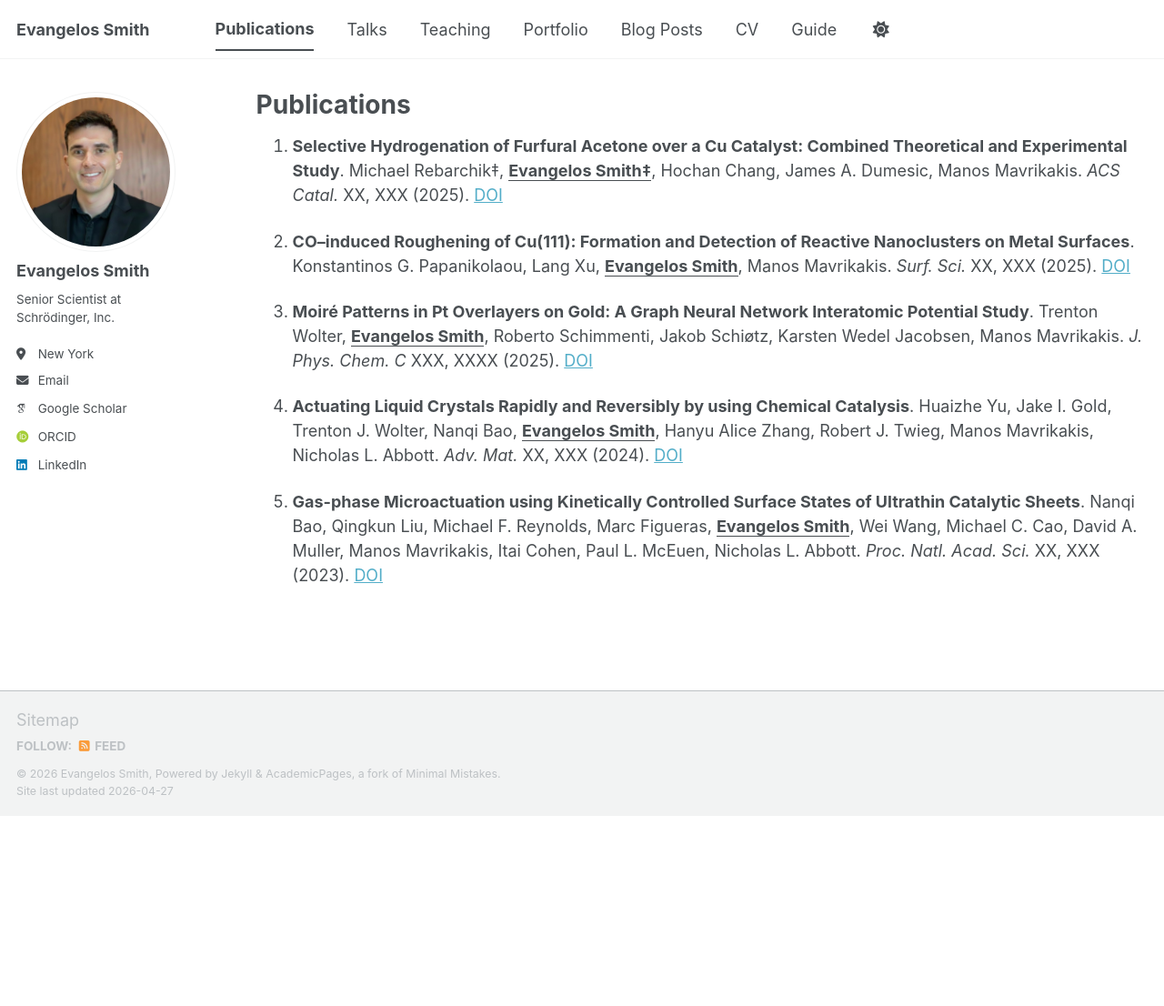
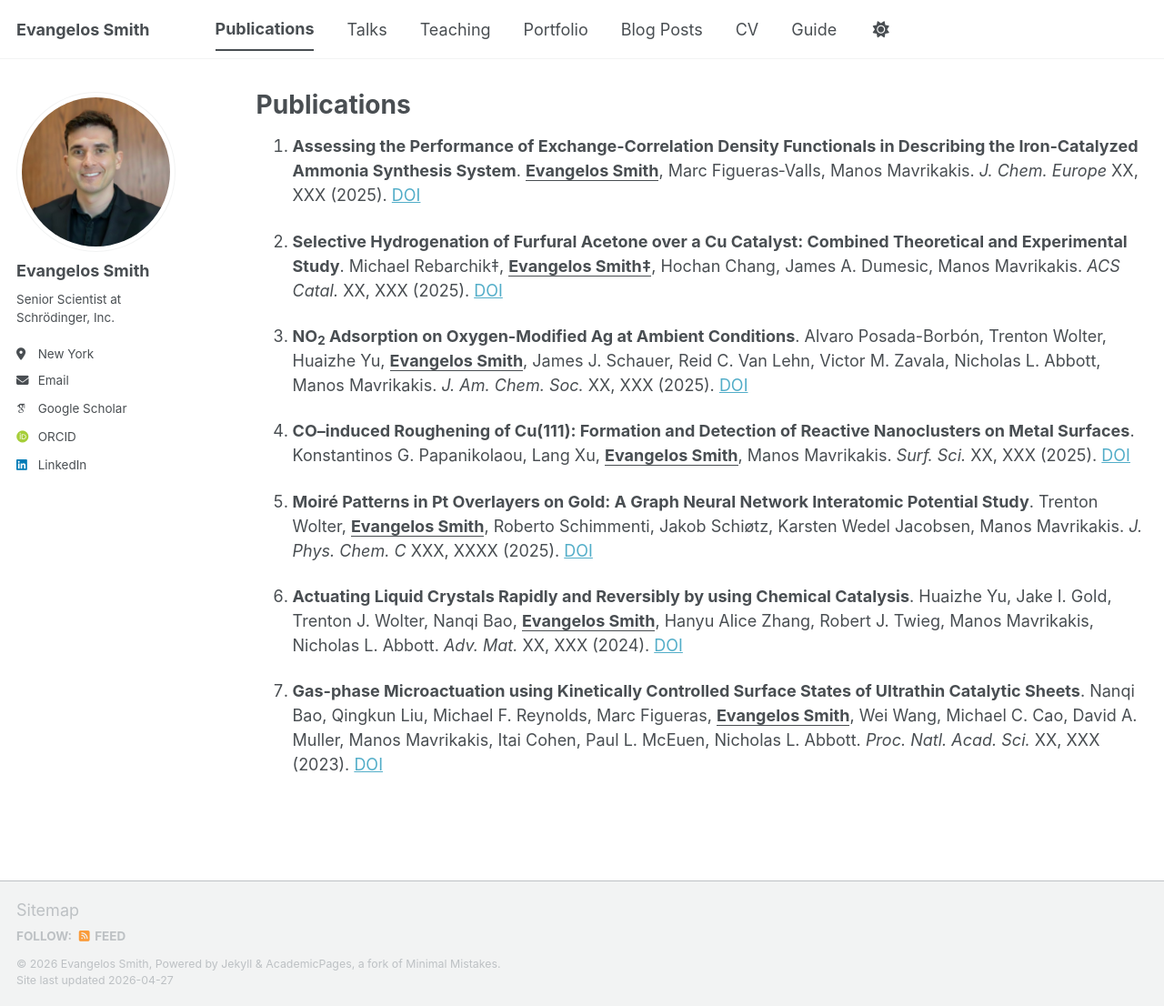
Before and after one commit to evangelossmith/evangelossmith.github.io, a Jekyll site: the page built from _pages/publications.md, in a window 1280 px wide and 1106 px high. Shown: the whole window at 91% size. Built offline with Jekyll 4.4.1, drawn with Linux system fonts in a browser that asks for light colours; some web fonts are replaced; a script bundle is joined from its source files by our own code; library files that are not in the unit come from our copies.

Commit message:
Update publications.md

```diff
--- a/_pages/publications.md
+++ b/_pages/publications.md
@@ -5,7 +5,11 @@ permalink: /publications/
 author_profile: true
 ---
 
+1. **Assessing the Performance of Exchange‐Correlation Density Functionals in Describing the Iron‐Catalyzed Ammonia Synthesis System**. <ins>**Evangelos Smith**</ins>, Marc Figueras‐Valls, Manos Mavrikakis. *J. Chem. Europe* XX, XXX (2025). [DOI](https://chemistry-europe.onlinelibrary.wiley.com/doi/full/10.1002/ceur.202500030)
+
 1. **Selective Hydrogenation of Furfural Acetone over a Cu Catalyst: Combined Theoretical and Experimental Study**. Michael Rebarchik&Dagger;, <ins>**Evangelos Smith&Dagger;**</ins>, Hochan Chang, James A. Dumesic, Manos Mavrikakis. *ACS Catal.* XX, XXX (2025). [DOI](https://pubs.acs.org/doi/full/10.1021/acscatal.4c07231)
+
+2. **NO<sub>2</sub> Adsorption on Oxygen-Modified Ag at Ambient Conditions**. Alvaro Posada-Borbón, Trenton Wolter, Huaizhe Yu, <ins>**Evangelos Smith**</ins>, James J. Schauer, Reid C. Van Lehn, Victor M. Zavala, Nicholas L. Abbott, Manos Mavrikakis. *J. Am. Chem. Soc.* XX, XXX (2025). [DOI](https://pubs.acs.org/doi/full/10.1021/jacs.5c16683)
 
 1. **CO–induced Roughening of Cu(111): Formation and Detection of Reactive Nanoclusters on Metal Surfaces**. Konstantinos G. Papanikolaou, Lang Xu, <ins>**Evangelos Smith**</ins>, Manos Mavrikakis. *Surf. Sci.* XX, XXX (2025). [DOI](https://www.sciencedirect.com/science/article/pii/S0039602824002164)
 
```
